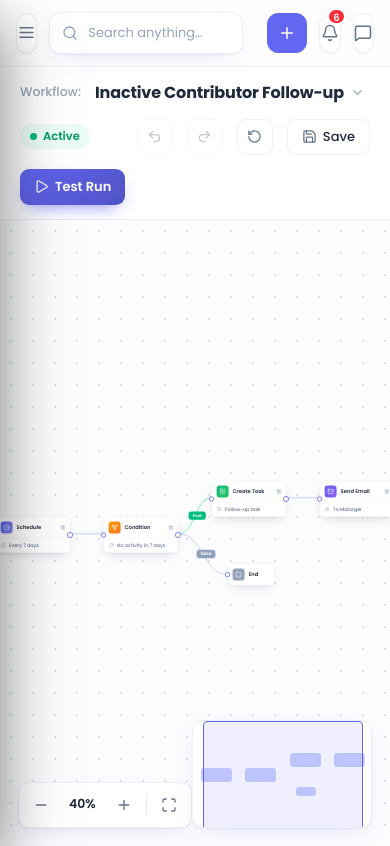
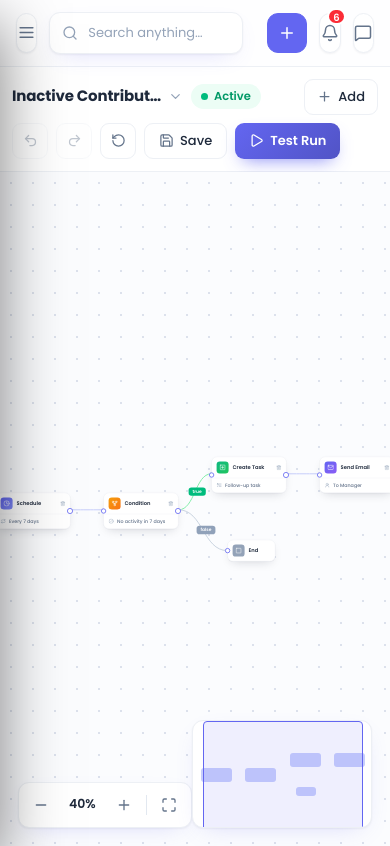
Before and after one commit to TR-Mokwena/apex-web, a Next.js app: page /automation in a window 390 px wide. Built offline with nearby package versions, Linux system fonts and the light colour scheme.

Commit message:
feat: improve layout and styling of the AutomationPage header for better responsiveness

```diff
--- a/app/(app)/automation/page.jsx
+++ b/app/(app)/automation/page.jsx
@@ -185,11 +185,12 @@ export default function AutomationPage() {
   return (
     <div className="-mx-4 md:-mx-7 -my-6 flex flex-col h-[calc(100vh-65px)]">
       {/* header */}
-      <div className="bg-card border-b border-line px-5 py-3.5 flex items-center gap-3.5 flex-none flex-wrap">
-        <span className="text-[12.5px] text-ink-3 font-medium">Workflow:</span>
-        <span className="text-base font-bold tracking-[-0.01em] flex items-center gap-1.5">Inactive Contributor Follow-up <Icon name="ChevronDown" size={15} className="text-ink-3" /></span>
+      <div className="bg-card border-b border-line px-3 sm:px-5 py-3 sm:py-3.5 flex items-center gap-2 sm:gap-3.5 flex-none flex-wrap">
+        <span className="hidden sm:inline text-[12.5px] text-ink-3 font-medium">Workflow:</span>
+        <span className="text-[15px] sm:text-base font-bold tracking-[-0.01em] flex items-center gap-1.5 min-w-0"><span className="truncate max-w-[150px] sm:max-w-none">Inactive Contributor Follow-up</span> <Icon name="ChevronDown" size={15} className="text-ink-3 flex-none" /></span>
         <span className="inline-flex items-center gap-1.5 bg-emerald-50 text-emerald-600 text-[11.5px] font-semibold px-2.5 py-1 rounded-full"><span className="w-[7px] h-[7px] rounded-full bg-emerald-500" />Active</span>
         <div className="flex-1" />
+        <button onClick={() => setSheet("palette")} className="md:hidden flex items-center gap-1.5 h-9 px-3 rounded-[9px] border border-line bg-card text-[13px] font-medium"><Icon name="Plus" size={15} className="text-ink-2" />Add</button>
         <button onClick={undo} disabled={!hist.current.past.length} title="Undo" className="grid place-items-center w-9 h-9 rounded-[9px] border border-line bg-card disabled:opacity-40"><Icon name="Undo2" size={15} className="text-ink-2" /></button>
         <button onClick={redo} disabled={!hist.current.future.length} title="Redo" className="grid place-items-center w-9 h-9 rounded-[9px] border border-line bg-card disabled:opacity-40"><Icon name="Redo2" size={15} className="text-ink-2" /></button>
         <button onClick={reset} title="Reset to default" className="grid place-items-center w-9 h-9 rounded-[9px] border border-line bg-card"><Icon name="RotateCcw" size={15} className="text-ink-2" /></button>
```
